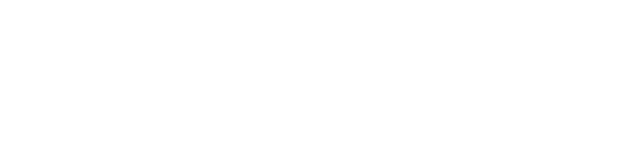
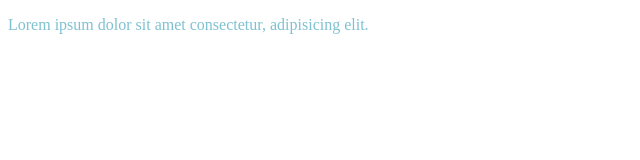
Before and after one commit to liudaOz/html-css-project231130, a plain HTML site: page index.html in a window 1280 px wide. Shown: the whole page, without its empty margins (0-640 px from the left). Drawn offline with Linux system fonts and the light colour scheme.

Commit message:
plus color

```diff
--- a/index.html
+++ b/index.html
@@ -3,9 +3,21 @@
 <head>
     <meta charset="UTF-8">
     <meta name="viewport" content="width=device-width, initial-scale=1.0">
-    <title>Document</title>
+    <title>Learn HTML & CSS</title>
+
+    <style>
+        p{
+            color: rgba(28, 146, 173, 0.567);
+        }
+    </style>
+
+
 </head>
 <body>
+<!--  ctrl + .  - швидке створення коментарів-->
+<p>Lorem ipsum dolor sit amet consectetur, adipisicing elit.</p>
+
+
 
 </body>
 </html>
```
